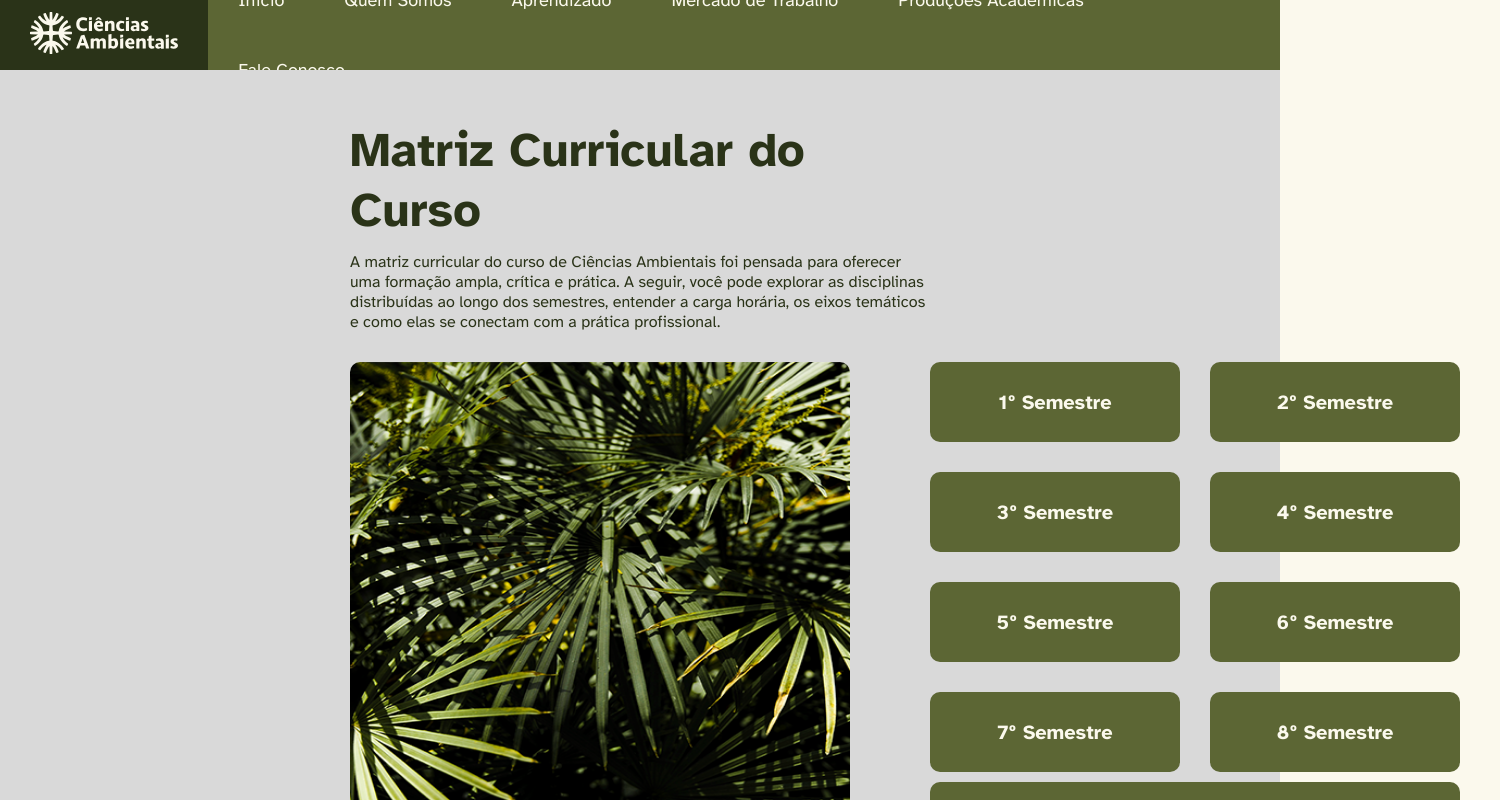
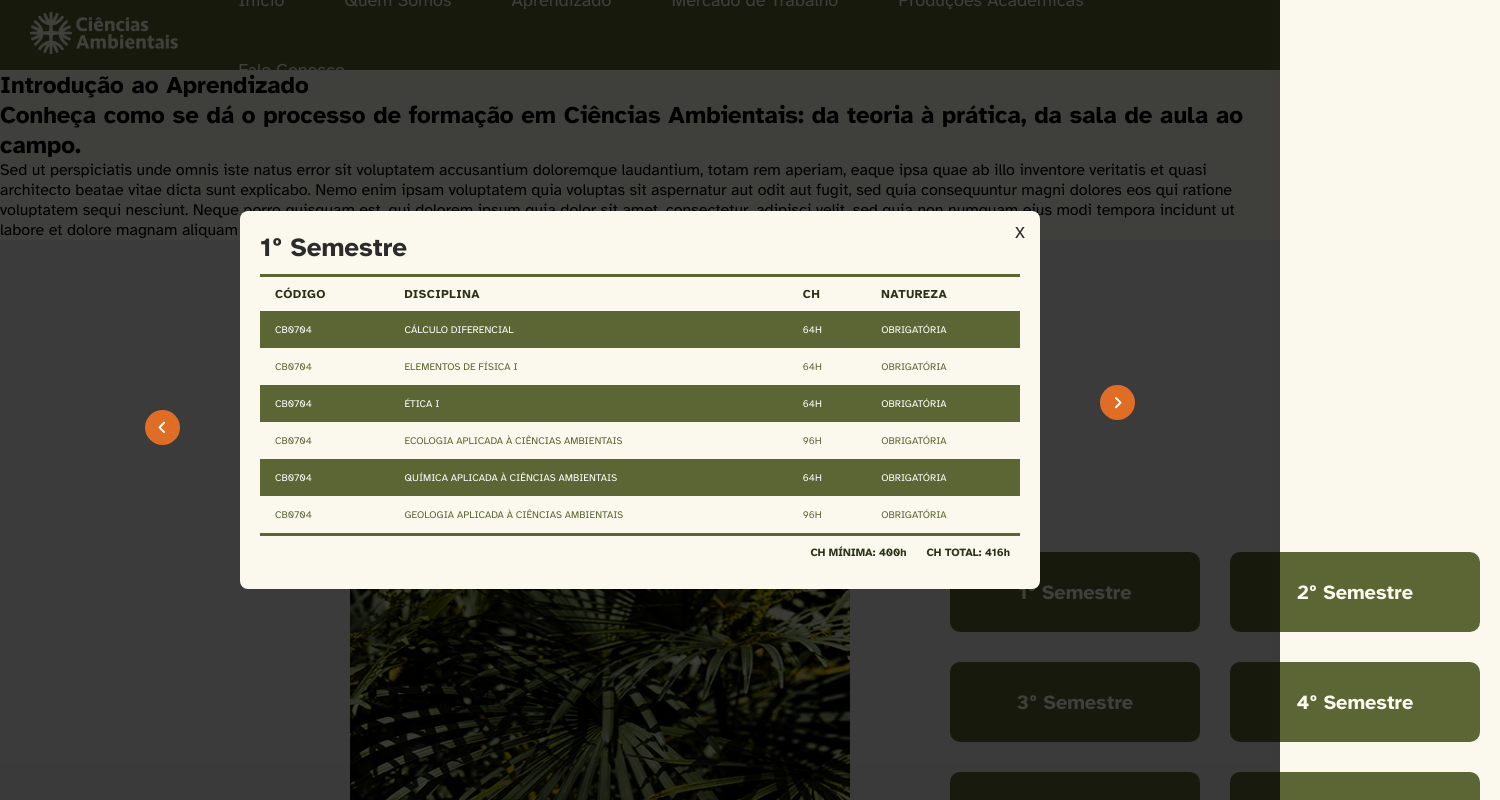
Before and after one commit to tchaaago/plataforma-camb, a React (Vite) app: page /aprendizado in a window 1280 px wide. Both pictures are taken after a click on the button "1º Semestre". Shown: the top 800 px of the page, 1500 px wide, since content can reach past the window. Built offline with nearby package versions, Linux system fonts and the light colour scheme; no server answers.

Commit message:
adição do componente ModalSemestre , aplicaçao da chamada d modal na consulta por semestre na pagina de aprendizado

```diff
--- /dev/null
+++ b/src/componentes/ModalSemestre/ModalSemestre.module.css
@@ -0,0 +1,116 @@
+* {
+  margin: 0;
+  padding: 0;
+  box-sizing: border-box;
+}
+.modalOverlay {
+  position: fixed;
+  top: 0;
+  left: 0;
+  right: 0;
+  bottom: 0;
+  background-color: rgba(0, 0, 0, 0.75);
+  display: flex;
+  justify-content: center;
+  align-items: center;
+}
+
+.modalConteudo {
+  background-color: var(--brancosoft);
+  padding: 2rem;
+  border-radius: 8px;
+  position: relative;
+  width: 90%;
+  max-width: 800px;
+  color: var(--verdesecundario);
+}
+
+.fecharBotao {
+  position: absolute;
+  top: 10px;
+  right: 15px;
+  background: none;
+  border: none;
+  font-size: 2rem;
+  cursor: pointer;
+
+  color: var(--preto);
+  line-height: 1;
+}
+
+.botaoAnt {
+  width: 30px;
+  height: 30px;
+  top: 50%;
+  background-color: transparent;
+  border: none;
+  position: absolute;
+  cursor: pointer;
+  transform: translateY(-50%);
+  left: -90px;
+  rotate: 180deg;
+}
+
+.botaoProx {
+  width: 30px;
+  height: 30px;
+  top: 50%;
+  background-color: transparent;
+  border: none;
+  position: absolute;
+  cursor: pointer;
+  transform: translateY(-50%);
+  right: -90px;
+}
+
+.modalConteudo h2 {
+  font-size: 2.6rem;
+  text-align: left;
+  font-weight: bold;
+  color: var(--preto);
+  margin-top: 0;
+  border-bottom: 3px solid var(--verdesecundario);
+  padding-bottom: 1rem;
+}
+
+.modalConteudo table {
+  width: 100%;
+  border-collapse: collapse;
+}
+
+.modalConteudo th {
+  font-size: 1.2rem;
+  font-weight: bold;
+  text-transform: uppercase;
+  text-align: left;
+  letter-spacing: 0.5px;
+  color: var(--verdeterciario);
+  padding: 10px 15px;
+}
+
+.modalConteudo td {
+  text-align: left;
+  padding: 12px 15px;
+  font-size: 1rem;
+}
+
+.modalConteudo tr:nth-child(odd) td {
+  background-color: var(--verdesecundario);
+  color: white;
+}
+
+.chInfo {
+  display: flex;
+  justify-content: flex-end;
+  align-items: center;
+  gap: 2rem;
+  padding: 1rem;
+  border-top: 3px solid var(--verdesecundario);
+}
+
+.chInfo p {
+  margin: 0;
+  font-weight: bold;
+  font-size: 1.1rem;
+  color: var(--verdeterciario);
+}
--- /dev/null
+++ b/src/componentes/ModalSemestre/index.jsx
@@ -0,0 +1,51 @@
+import React from 'react';
+import styles from "./ModalSemestre.module.css"
+
+export const ModalSemestre = ({ semestreInfo, nomeSemestre, aoFechar, onNavegar }) => {
+  if (!semestreInfo) return null;
+
+  return (
+    <div className={styles.modalOverlay} onClick={aoFechar}>
+      <div className={styles.modalConteudo} onClick={(e) => e.stopPropagation()}>
+
+        <button className={styles.fecharBotao} onClick={aoFechar}>x</button>
+
+        <button className={styles.botaoAnt} onClick={() => onNavegar(-1)}>
+          <img src="/botaoLaranja.svg" alt="Semestre Anterior"/>
+        </button>
+        <button className={styles.botaoProx} onClick={() => onNavegar(1)}>
+          <img src="/botaoLaranja.svg" alt="Próximo Semestre"/>
+        </button>
+
+        <h2>{nomeSemestre}</h2>
+
+        <table>
+          <thead>
+            <tr>
+              <th>CÓDIGO</th>
+              <th>DISCIPLINA</th>
+              <th>CH</th>
+              <th>NATUREZA</th>
+            </tr>
+          </thead>
+          <tbody>
+            {semestreInfo.disciplinas.map((disciplina, index) => (
+              <tr key={index}>
+                <td>{disciplina.codigo}</td>
+                <td>{disciplina.nome}</td>
+                <td>{disciplina.ch}</td>
+                <td>{disciplina.natureza}</td>
+              </tr>
+            ))}
+          </tbody>
+        </table>
+
+        <div className={styles.chInfo}>
+          {semestreInfo.chMinima && <p>CH MÍNIMA: {semestreInfo.chMinima}</p>}
+          <p>CH TOTAL: {semestreInfo.chTotal}</p>
+        </div>
+
+      </div>
+    </div>
+  );
+};
--- a/src/index.css
+++ b/src/index.css
@@ -22,7 +22,7 @@ body {
   --verdeprimario: #8c9955;
   --verdesecundario: #5c6634;
   --verdeterciario: #2a3318;
-  --verdequaternário: #bee0c6;
+  --verdequaternario: #bee0c6;
   --laranja: #df6d26;
   --begeprimario: #fcefcc;
   --begesecundario: #ebca95;
@@ -30,7 +30,9 @@ body {
   --azulprimario: #2e7881;
   --azulsecundario: #013c5a;
   --brancosoft: #fbf9ed;
-  --cinzasoft: #D9D9D9;
+  --cinza: #A1A1A1;
+  --cinzasoft: #e9e9e9;
+  --preto: #2b2b2b;
 
 
 }
--- a/src/paginas/Aprendizado/style.css
+++ b/src/paginas/Aprendizado/Aprendizado.module.css
@@ -30,14 +30,15 @@
   border-top-right-radius: 10px;
 }
 
-.corpo-matriz {
-  width: 500px;
+.corpoMatriz {
+ width: 500px;
   height: 600px;
   border-radius: 10px;
   background-color: var(--brancosoft);
   display: flex;
   gap: 8rem;
 }
+
 
 .linkMatriz {
   margin: 40px;
@@ -48,7 +49,7 @@
 }
 
 .linkMatriz a {
-  width: 90px;
+ width: 90px;
   height: 30px;
   text-align: center;
   text-decoration: none;
@@ -64,7 +65,10 @@
   display: flex;
   flex-direction: column;
   gap: 1rem;
+  border-radius: 10px;
+  padding: 20px;
 }
+
 
 .botoes {
   display: grid;
@@ -72,7 +76,7 @@
   gap: 3rem;
 }
 
-.botao-semestre {
+.botaoSemestre {
   font-family: "Atkinson Hyperlegible", monospace;;
   font-size: 20px;
   font-weight: bold;
@@ -87,12 +91,12 @@
   cursor: pointer;
 }
 
-.botao-semestre-optativa {
+.botaoSemestre-optativa {
   padding-top: 10px;
   width: 100%;
 }
 
-.botao-semestre:hover {
+.botaoSemestre:hover {
   background-color: var(--verdeterciario);
   transition: 1s;
 }
--- a/src/paginas/Aprendizado/index.jsx
+++ b/src/paginas/Aprendizado/index.jsx
@@ -1,39 +1,90 @@
-import './style.css'
+import React, { useState } from 'react';
+import styles from "./Aprendizado.module.css";
+import { dadosCurriculares } from '../../services/dados-currisculares';
+import { ModalSemestre } from '../../componentes/ModalSemestre';
+
 
 function Aprendizado() {
-    const semestres = ['1', '2', '3', '4', '5', '6', '7', '8'];
+
+  const [isModalOpen, setIsModalOpen] = useState(false);
+
+  const [selectedIndex, setSelectedIndex] = useState(null);
+
+  const semestres = Object.keys(dadosCurriculares);
+
+  const handleOpenModal = (index) => {
+    setSelectedIndex(index);
+    setIsModalOpen(true);
+  };
+
+  const handleCloseModal = () => {
+    setIsModalOpen(false);
+    setSelectedIndex(null);
+  };
+
+  const handleNavigate = (direction) => {
+    const totalItems = semestres.length;
+    const newIndex = (selectedIndex + direction + totalItems) % totalItems;
+    setSelectedIndex(newIndex);
+  };
+  const selectedSemesterName = semestres[selectedIndex];
+  const selectedSemesterData = dadosCurriculares[selectedSemesterName];
 
   return (
     <>
-      <div className="matriz">
-        <header className='apresentacao'>
+      <div>
+        <h1>Introdução ao Aprendizado</h1>
+        <h2>Conheça como se dá o processo de formação em Ciências Ambientais: da teoria à prática, da sala de aula ao campo.</h2>
+        <span>Sed ut perspiciatis unde omnis iste natus error sit voluptatem accusantium doloremque laudantium, totam rem aperiam, eaque ipsa quae ab illo inventore veritatis et quasi architecto beatae vitae dicta sunt explicabo. Nemo enim ipsam voluptatem quia voluptas sit aspernatur aut odit aut fugit, sed quia consequuntur magni dolores eos qui ratione voluptatem sequi nesciunt. Neque porro quisquam est, qui dolorem ipsum quia dolor sit amet, consectetur, adipisci velit, sed quia non numquam eius modi tempora incidunt ut labore et dolore magnam aliquam quaerat voluptatem.</span>
+      </div>
+      <div className={styles.matriz}>
+        <header className={styles.apresentacao}>
           <h1>Matriz Curricular do Curso</h1>
           <p>A matriz curricular do curso de Ciências Ambientais foi pensada para oferecer uma formação ampla, crítica e prática. A seguir, você pode explorar as disciplinas distribuídas ao longo dos semestres, entender a carga horária, os eixos temáticos e como elas se conectam com a prática profissional.</p>
         </header>
 
-        <main className='corpo-matriz'>
+        <main className={styles.corpoMatriz}>
           <section>
-            <img className='banner' src='./assets/bannerMatriz.png' alt='banner'></img>
+            <img className={styles.banner} src='/assets/bannerMatriz.png' alt='banner'></img>
             <span>Quer ver a matriz completa e oficial?<br/> Clique para conferir</span>
-            <div className='linkMatriz'>
+            <div className={styles.linkMatriz}>
               <a href="https://si3.ufc.br/sigaa/public/curso/curriculo.jsf">2010.1</a>
               <a href="https://si3.ufc.br/sigaa/public/curso/curriculo.jsf">2014.1</a>
               <a href="https://si3.ufc.br/sigaa/public/curso/curriculo.jsf">2025.1</a>
             </div>
           </section>
 
-          <section className='consultaSemestre'>
-            <div className='botoes'>
-              {semestres.map((semestre) => (
-              <button key={semestre} className='botao-semestre'>{semestre}º Semestre</button>
+          <section className={styles.consultaSemestre}>
+            <div className={styles.botoes}>
+              {semestres.map((semestreNome, index) => (
+                <button
+                  key={semestreNome}
+                  className={styles.botaoSemestre}
+                  onClick={() => handleOpenModal(index)}
+                >
+                  {semestreNome}
+                </button>
               ))}
             </div>
-            <button className='botao-semestre botao-semestre-optativa'>Optativas</button>
           </section>
         </main>
       </div>
+
+      {isModalOpen && (
+        <ModalSemestre
+          nomeSemestre={selectedSemesterName}
+          semestreInfo={selectedSemesterData}
+          aoFechar={handleCloseModal}
+          onNavegar={handleNavigate}
+        />
+      )}
+
+      <div>
+        <h1>Metodologias de Ensino</h1>
+        <span>O curso de Ciências Ambientais adota uma abordagem pedagógica inovadora e interdisciplinar, que combina teoria e prática. As metodologias de ensino priorizam o aprendizado ativo, a experimentação e o envolvimento direto dos estudantes com problemas reais da sociedade e do meio ambiente.</span>
+      </div>
     </>
-  )
+  );
 }
 
-export default Aprendizado
+export default Aprendizado;
--- /dev/null
+++ b/src/services/dados-currisculares.js
@@ -0,0 +1,84 @@
+export const dadosCurriculares = {
+  "1º Semestre": {
+    chTotal: "416h",
+    chMinima: "400h",
+    disciplinas: [
+      { codigo: "CB0704", nome: "CÁLCULO DIFERENCIAL", ch: "64H", natureza: "OBRIGATÓRIA" },
+      { codigo: "CB0704", nome: "ELEMENTOS DE FÍSICA I", ch: "64H", natureza: "OBRIGATÓRIA" },
+      { codigo: "CB0704", nome: "ÉTICA I", ch: "64H", natureza: "OBRIGATÓRIA" },
+      { codigo: "CB0704", nome: "ECOLOGIA APLICADA À CIÊNCIAS AMBIENTAIS", ch: "96H", natureza: "OBRIGATÓRIA" },
+      { codigo: "CB0704", nome: "QUÍMICA APLICADA À CIÊNCIAS AMBIENTAIS", ch: "64H", natureza: "OBRIGATÓRIA" },
+      { codigo: "CB0704", nome: "GEOLOGIA APLICADA À CIÊNCIAS AMBIENTAIS", ch: "96H", natureza: "OBRIGATÓRIA" },
+    ],
+  },
+  "2º Semestre": {
+    chTotal: "384h",
+    chMinima: "360h",
+    disciplinas: [
+      { codigo: "CB0801", nome: "CÁLCULO INTEGRAL", ch: "64H", natureza: "OBRIGATÓRIA" },
+      { codigo: "CB0802", nome: "BIOQUÍMICA", ch: "64H", natureza: "OBRIGATÓRIA" },
+      { codigo: "CB0803", nome: "CARTOGRAFIA E GEOPROCESSAMENTO", ch: "96H", natureza: "OBRIGATÓRIA" },
+      { codigo: "CB0804", nome: "ESTATÍSTICA APLICADA", ch: "64H", natureza: "OBRIGATÓRIA" },
+    ],
+  },
+  "3º Semestre": {
+    chTotal: "400h",
+    chMinima: "380h",
+    disciplinas: [
+        { codigo: "CB0901", nome: "MICROBIOLOGIA AMBIENTAL", ch: "80H", natureza: "OBRIGATÓRIA" },
+        { codigo: "CB0902", nome: "ECONOMIA AMBIENTAL", ch: "64H", natureza: "OBRIGATÓRIA" },
+        { codigo: "CB0903", nome: "DIREITO AMBIENTAL", ch: "64H", natureza: "OBRIGATÓRIA" },
+    ],
+  },
+  "4º Semestre": {
+    chTotal: "420h",
+    chMinima: "400h",
+    disciplinas: [
+      { codigo: "CB1001", nome: "HIDROLOGIA", ch: "80H", natureza: "OBRIGATÓRIA" },
+      { codigo: "CB1002", nome: "CLIMATOLOGIA", ch: "64H", natureza: "OBRIGATÓRIA" },
+      { codigo: "CB1003", nome: "GESTÃO AMBIENTAL", ch: "96H", natureza: "OBRIGATÓRIA" },
+    ],
+  },
+  "5º Semestre": {
+    chTotal: "360h",
+    chMinima: "340h",
+    disciplinas: [
+      { codigo: "CB1101", nome: "AVALIAÇÃO DE IMPACTOS AMBIENTAIS", ch: "96H", natureza: "OBRIGATÓRIA" },
+      { codigo: "CB1102", nome: "LEGISLAÇÃO AMBIENTAL", ch: "64H", natureza: "OBRIGATÓRIA" },
+    ],
+  },
+  "6º Semestre": {
+    chTotal: "390h",
+    chMinima: "370h",
+    disciplinas: [
+      { codigo: "CB1201", nome: "ENGENHARIA SANITÁRIA E AMBIENTAL", ch: "96H", natureza: "OBRIGATÓRIA" },
+      { codigo: "CB1202", nome: "TÓPICOS ESPECIAIS EM ENERGIA", ch: "64H", natureza: "OBRIGATÓRIA" },
+    ],
+  },
+  "7º Semestre": {
+    chTotal: "450h",
+    chMinima: "430h",
+    disciplinas: [
+      { codigo: "CB1301", nome: "PLANEJAMENTO E GESTÃO DE RECURSOS HÍDRICOS", ch: "96H", natureza: "OBRIGATÓRIA" },
+      { codigo: "CB1302", nome: "RECUPERAÇÃO DE ÁREAS DEGRADADAS", ch: "64H", natureza: "OBRIGATÓRIA" },
+    ],
+  },
+  "8º Semestre": {
+    chTotal: "480h",
+    chMinima: "460h",
+    disciplinas: [
+      { codigo: "CB1401", nome: "TRABALHO DE CONCLUSÃO DE CURSO I", ch: "96H", natureza: "OBRIGATÓRIA" },
+      { codigo: "CB1402", nome: "ESTÁGIO SUPERVISIONADO", ch: "128H", natureza: "OBRIGATÓRIA" },
+    ],
+  },
+  "Optativas": {
+    chTotal: "Variável",
+    chMinima: "N/A",
+    disciplinas: [
+        { codigo: "OP001", nome: "TÓPICOS ESPECIAIS EM ENERGIAS RENOVÁVEIS", ch: "64H", natureza: "OPTATIVA" },
+        { codigo: "OP002", nome: "GESTÃO DE RESÍDUOS SÓLIDOS", ch: "64H", natureza: "OPTATIVA" },
+        { codigo: "OP003", nome: "BIODIVERSIDADE E CONSERVAÇÃO", ch: "64H", natureza: "OPTATIVA" },
+        { codigo: "OP004", nome: "EDUCAÇÃO AMBIENTAL", ch: "64H", natureza: "OPTATIVA" },
+    ],
+  }
+};
```
Also changed, not shown: public/botaoLaranja.svg (added).
